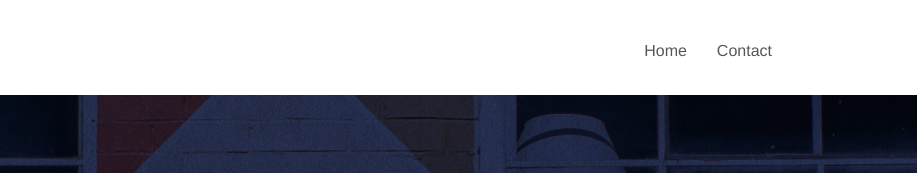
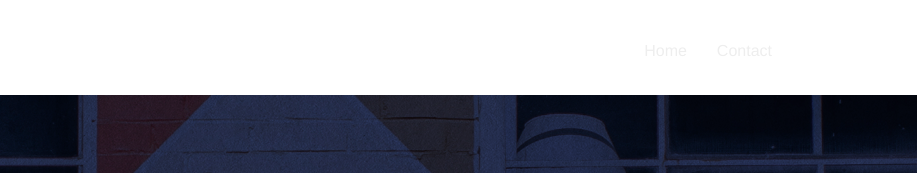
Before and after one commit to mikesanya/website-optimization, a plain HTML site: page index.html in a window 1280 px wide. Shown: the top 173 px of the page, 363-1280 px from the left. Drawn offline with Linux system fonts and the light colour scheme.

Commit message:
link color update

```diff
--- a/style.css
+++ b/style.css
@@ -651,7 +651,7 @@ label,
 a {
     font-family: "helvetica";
     font-weight: 400;
-    color: #575757!important;
+    color: #eee!important;
 }
 
 .container {
```
